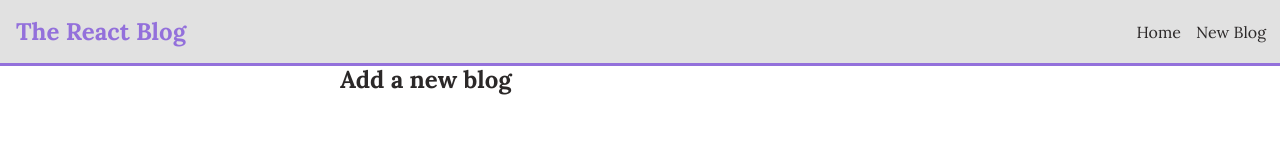
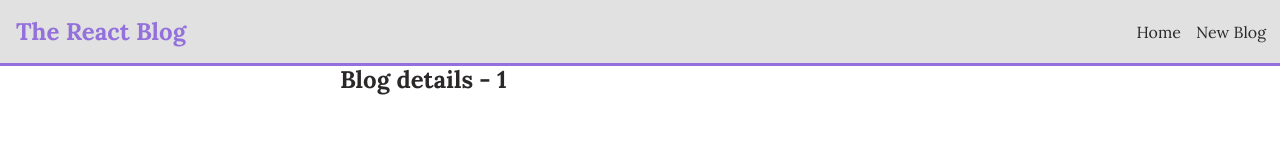
Before and after one commit to Roveri91/simple-blog, a React (Create React App) app: page /blogs/1 in a window 1280 px wide. Shown: the top 160 px of the page. Built offline with nearby package versions, Linux system fonts and the light colour scheme.

Commit message:
create blog page

```diff
--- a/src/App.js
+++ b/src/App.js
@@ -1,6 +1,7 @@
 import Navbar from './components/Navbar';
 import Home from './components/Home';
 import Create from './components/Create';
+import BlogDetails from './components/BlogDetails';
 import { BrowserRouter as Router, Route, Switch } from 'react-router-dom';
 
 function App() {
@@ -13,8 +14,11 @@
             <Route exact path="/">
               <Home />
             </Route>
-            <Route path="/">
+            <Route path="/create">
               <Create/>
+            </Route>
+            <Route path="/blogs/:id">
+              <BlogDetails/>
             </Route>
           </Switch>
         </div>
--- /dev/null
+++ b/src/components/BlogDetails.js
@@ -0,0 +1,14 @@
+import { useParams } from "react-router-dom";
+
+const BlogDetails = () => {
+  const { id } = useParams();
+
+  return (
+    <div className="blog-details">
+      <h2>Blog details - { id }</h2>
+
+    </div>
+  );
+}
+
+export default BlogDetails;
--- a/src/components/BlogList.js
+++ b/src/components/BlogList.js
@@ -1,13 +1,16 @@
+import { Link } from "react-router-dom";
+
 const BlogList = ({ blogs }) => {
   // const blogs = props.blogs;
-
   return (
     <div className="blog-list">
       {blogs.map((blog) => (
-        <div className="blog-preview" key={blog.id}>
-          <h2>{ blog.title }</h2>
-          <p>Written by { blog.author }</p>
-        </div>
+        <Link to={`/blogs/${blog.id}`} className="blog-link">
+          <div className="blog-preview" key={blog.id}>
+            <h2>{ blog.title }</h2>
+            <p>Written by { blog.author }</p>
+          </div>
+        </Link>
       ))}
     </div>
   );
--- a/src/index.css
+++ b/src/index.css
@@ -70,6 +70,10 @@
   margin-bottom: 1rem;
 }
 
+.blog-link{
+  text-decoration: none !important;
+}
+
 
 /* LOADING */
 
--- a/src/useFetch.js
+++ b/src/useFetch.js
@@ -6,8 +6,10 @@
   const [error, setError] = useState(null);
 
   useEffect(() => {
+    const abortCont = new AbortController();
+
     setTimeout(() => {
-      fetch(url)
+      fetch(url, { signal: abortCont.signal })
       .then(res => {
         if(!res.ok) {
           throw Error('could not fetch the data for data for that resource');
@@ -20,10 +22,17 @@
          setError(null);
       })
       .catch(err => {
-        setIsPending(false);
-        setError(err.message);
+        if (err.name === 'AbortError') {
+          console.log('fetch aborted');
+        } else {
+          setIsPending(false);
+          setError(err.message);
+        }
       })
     }, 1000);
+
+    return () => abortCont.abort();
+
   }, [url]);
 
   return { data, isPending, error }
```
